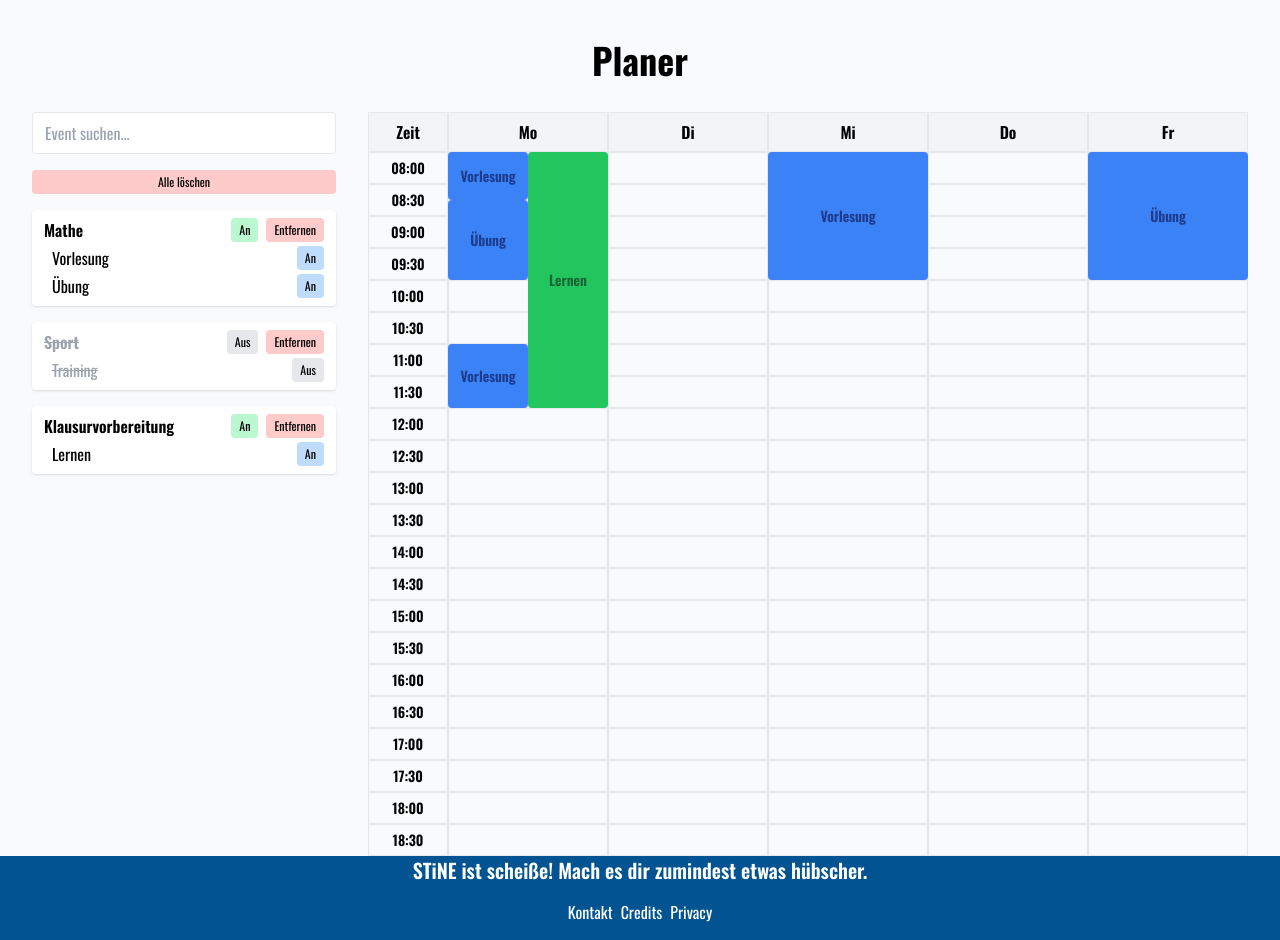
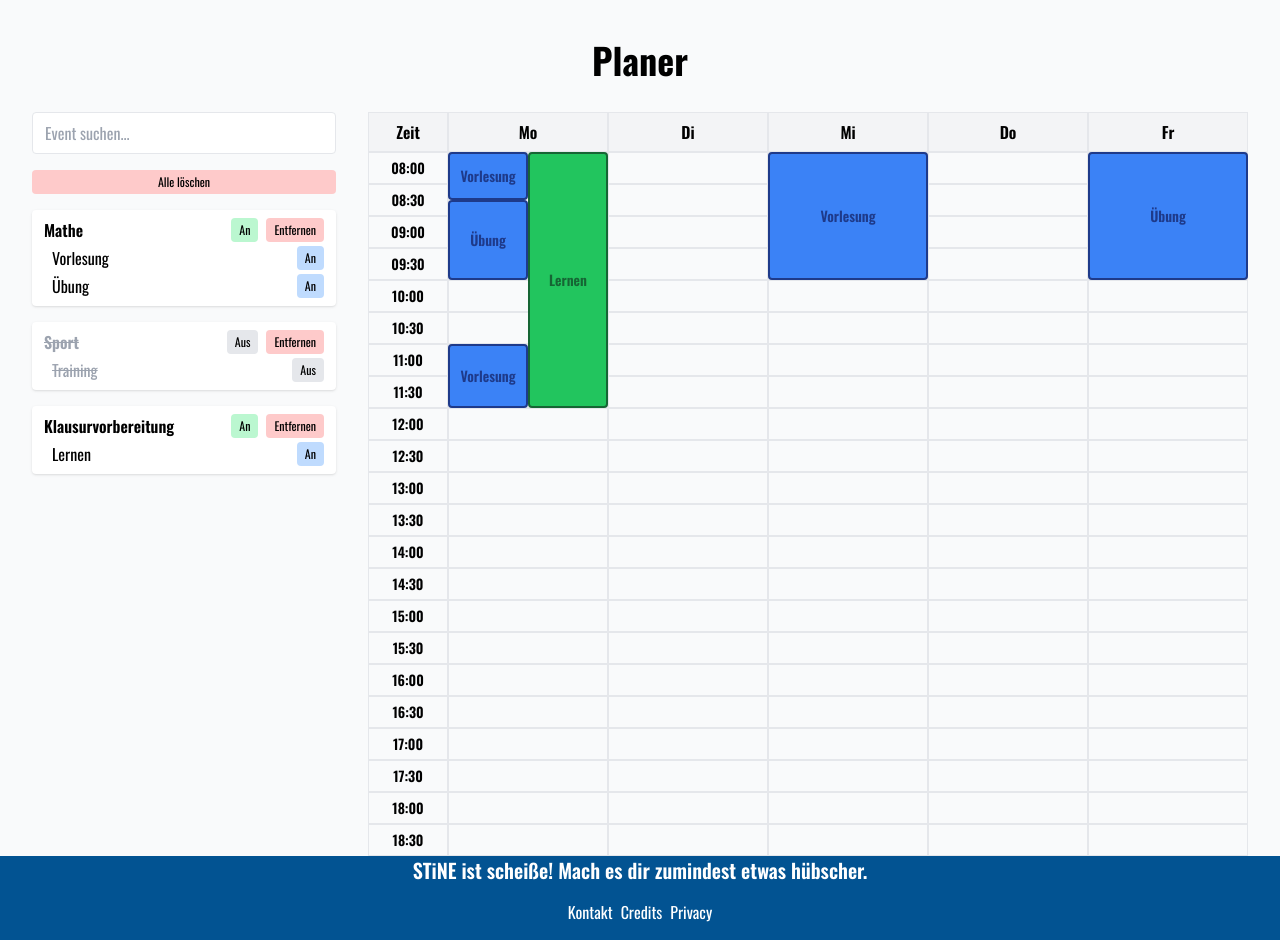
Before and after one commit to to-typ/stineultras-page, a Next.js app: page /planer in a window 1280 px wide. Built offline with nearby package versions, Linux system fonts and the light colour scheme.

Commit message:
border for events

```diff
--- a/src/components/weeklycalender.tsx
+++ b/src/components/weeklycalender.tsx
@@ -142,7 +142,7 @@ export default function WeeklyCalender({days, entrys}: {days: string[], entrys:
                 {fields.map(entry => (
                     <div
                         key={entry.key}
-                        className={`rounded px-1 flex items-center justify-center text-sm font-semibold`}
+                        className={`rounded px-1 flex items-center justify-center text-sm font-semibold border`}
                         style={{
                             position: "relative",
                             gridRow: `2/${timeSlots.length + 1}`,
@@ -154,6 +154,8 @@ export default function WeeklyCalender({days, entrys}: {days: string[], entrys:
                             height: `${(timeStringToMinutes(entry.end) - timeStringToMinutes(entry.start)) / 30 * 32}px`,
                             backgroundColor: entry.bgcolor,
                             color: entry.textcolor,
+                            borderColor: entry.textcolor,
+                            borderWidth: "2px",
                         }}
                     >
                         {entry.content}
```
